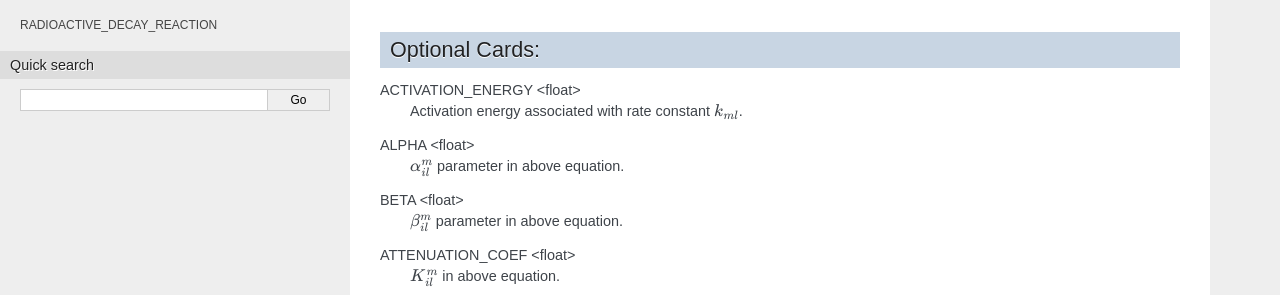
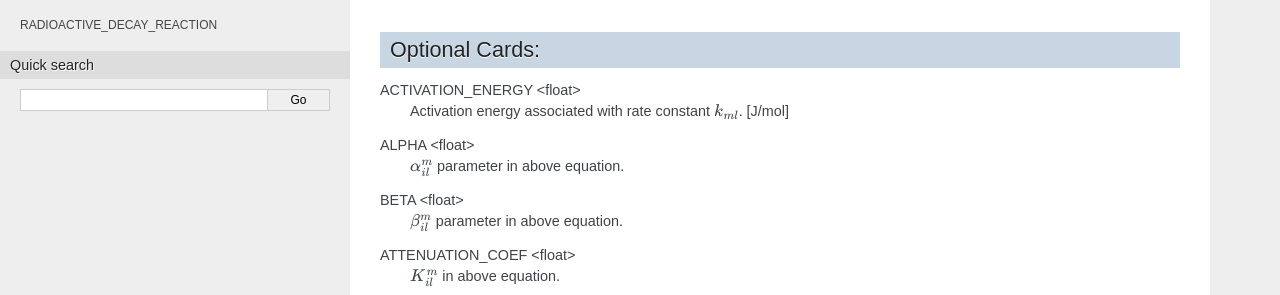
Before and after one commit to Miracloon/pflotran-documentation, a Sphinx documentation site: the page built from source/user_guide/cards/subsurface/chemistry/prefactor_card.rst, in a window 1280 px wide. Shown: the part 527-822 px from the top of the page. Built offline with Sphinx 7.4.7, drawn with Linux system fonts in a browser that asks for light colours.

Commit message:
Added units to prefactor activation energy

```diff
--- a/source/user_guide/cards/subsurface/chemistry/prefactor_card.rst
+++ b/source/user_guide/cards/subsurface/chemistry/prefactor_card.rst
@@ -29,7 +29,7 @@ Optional Cards:
 ---------------
 
 ACTIVATION_ENERGY <float>
- Activation energy associated with rate constant :math:`k_{ml}`.
+ Activation energy associated with rate constant :math:`k_{ml}`. [J/mol]
 
 ALPHA <float>
  :math:`\alpha_{il}^m` parameter in above equation.
```
